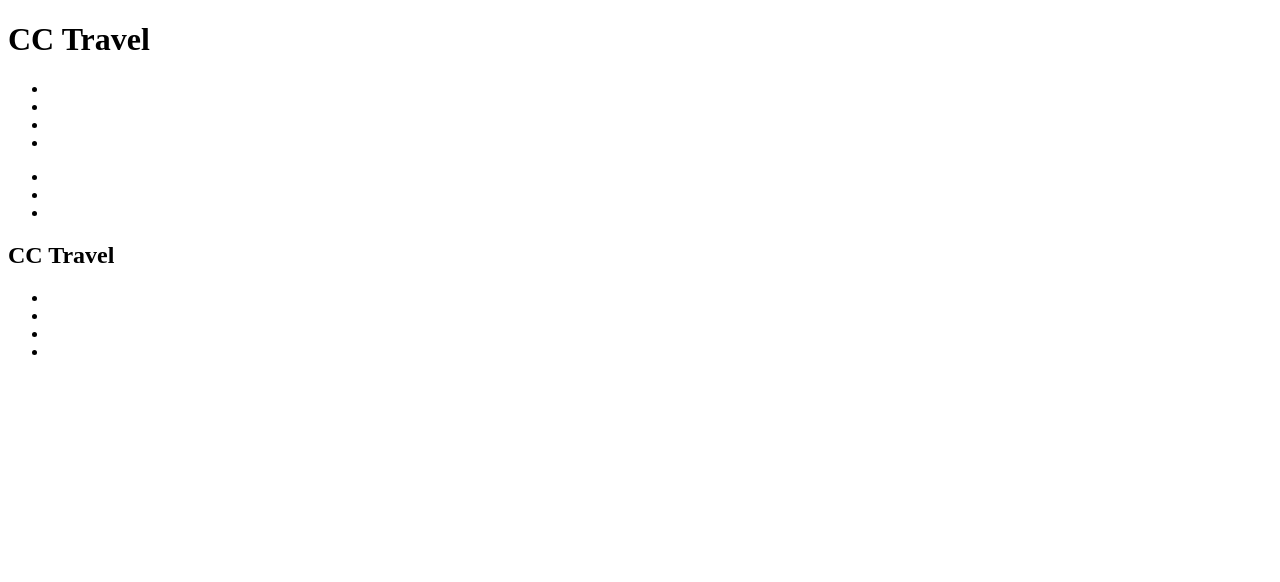
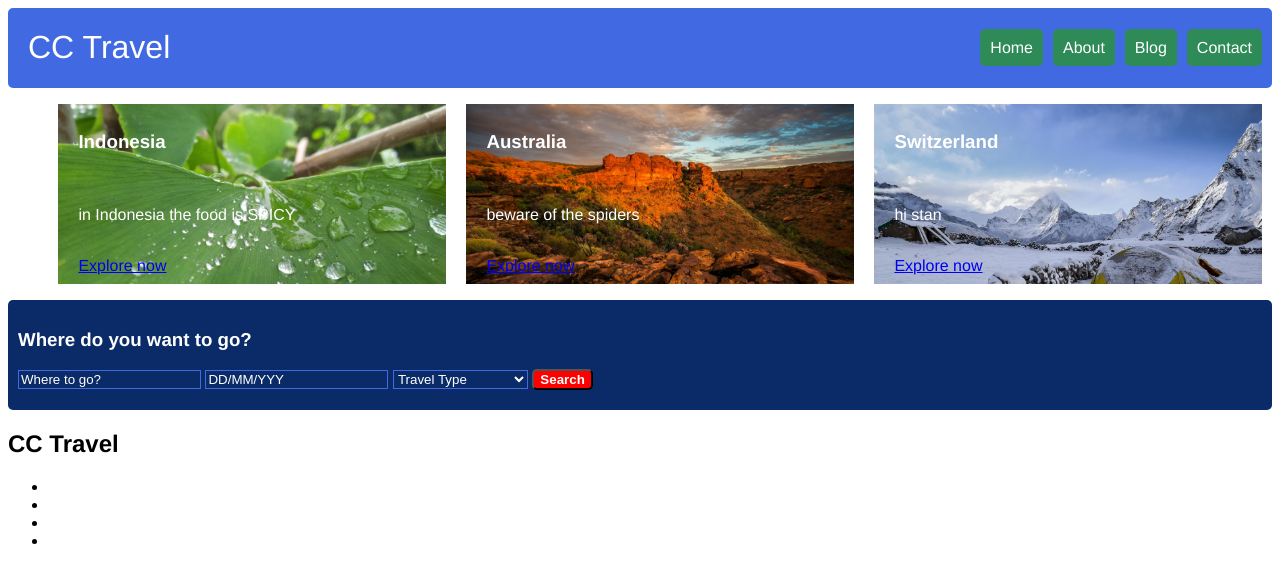
Before and after one commit to jonnystv/CSS-Grid-Flexbox-Lab, a plain HTML site: page index.html in a window 1280 px wide. Drawn offline with Linux system fonts and the light colour scheme.

Commit message:
End of Lab

```diff
--- a/index.html
+++ b/index.html
@@ -5,6 +5,7 @@
     <meta charset="UTF-8">
     <meta name="viewport" content="width=device-width, initial-scale=1.0">
     <title>Travel Site</title>
+    <link rel="stylesheet" href="style.css">
 </head>
 
 <body>
@@ -12,23 +13,52 @@
         <h1>CC Travel</h1>
         <nav>
             <ul>
-                <li></li>
-                <li></li>
-                <li></li>
-                <li></li>
+                <li><a href="/home">Home</a></li>
+                <li><a href="/about">About</a></li>
+                <li><a href="/blog">Blog</a></li>
+                <li><a href="/contact">Contact</a></li>
             </ul>
         </nav>
     </header>
     <section id="top-places">
         <ul>
-            <li></li>
-            <li></li>
-            <li></li>
+            <li id="indonesia">
+                <h3>Indonesia</h3>
+                <p>in Indonesia the food is SPICY</p>
+                <a href="#">Explore now</a>
+            </li>
+            <li id="australia">
+                <h3>Australia</h3>
+                <p>beware of the spiders</p>
+                <a href="#">Explore now</a>
+            </li>
+            <li id="switzerland">
+                <h3>Switzerland</h3>
+                <p>hi stan</p>
+                <a href="#">Explore now</a>
+            </li>
         </ul>
     </section>
     <main>
         <section id="search">
-            <form name="search">
+            <h3>Where do you want to go?</h3>
+
+            <form action="" method="get">
+
+                <input type="text" id="where-to" value="Where to go?">
+
+
+                <input type="text" id="date" value="DD/MM/YYY">
+
+                <select name="travel-type" id="travel-type">
+                    <option value="Travel Type">Travel Type</option>
+                    <option value="Package Holiday">Package Holiday</option>
+                    <option value="Adventure Holiday">Adventure Holiday</option>
+                    <option value="Cultural Experience">Culural Experience</option>
+                  </select>
+                <button>
+                    <type="button">Search
+                </button>
             </form>
         </section>
         <section id="destinations">
--- a/style.css
+++ b/style.css
@@ -0,0 +1,96 @@
+body {
+    font-family: Helvetica, Tahoma, sans-serif;
+}
+
+header {
+    background-color: royalblue;
+    display: flex;
+    justify-content: space-between;
+    color: white;
+    align-items: center;
+    border-radius: 5px;
+}
+
+header>h1 {
+    margin-left: 20px;
+    font-weight: normal;
+}
+
+header>nav>ul {
+    display: flex;
+    justify-content: flex-end;
+    list-style-type: none;
+}
+
+header>nav>ul>li>a {
+    margin-right: 10px;
+    background-color: seagreen;
+    padding: 10px;
+    border-radius: 5px;
+    color: white;
+    text-decoration: none;
+}
+
+#top-places {
+    /* display: flex; */
+}
+
+#top-places>ul {
+    display: flex;
+    /* flex-wrap: wrap; */
+    justify-content: space-around;
+    /* list-style-type: none; */
+    /* flex-direction: row; */
+    list-style-type: none;
+    /* margin-left: 0; */
+}
+
+#top-places>ul>li {
+    width: 30%;
+    height: 180px;
+    display: flex;
+    flex-direction: column;
+    justify-content: space-around;
+    /* align-items: center; */
+    /* justify-content: center; */
+    /* align-content: space-between; */
+    padding-left: 20px;
+    color: white;
+}
+
+#indonesia {
+    background-image: url(images/indonesia.jpg);
+    background-size: cover;
+}
+
+#australia {
+    background-image: url(images/australia.jpg);
+    background-size: cover;
+}
+
+#switzerland {
+    background-image: url(images/switzerland.jpg);
+    background-size: cover;
+}
+
+#search {
+    background-color: rgb(10, 43, 104);
+    color: white;
+    padding: 10px 10px 20px 10px;
+    border-radius: 5px;
+}
+
+#where-to,
+#date,
+#travel-type {
+    background-color: rgb(10, 43, 104);
+    color: white;
+    border: 1px solid royalblue;
+}
+
+button {
+    background-color: red;
+    color: white;
+    font-weight: bold;
+    border-radius: 5px;
+}
```
Also changed, not shown: images/australia.jpg (added), images/indonesia.jpg (added), images/switzerland.jpg (added).
